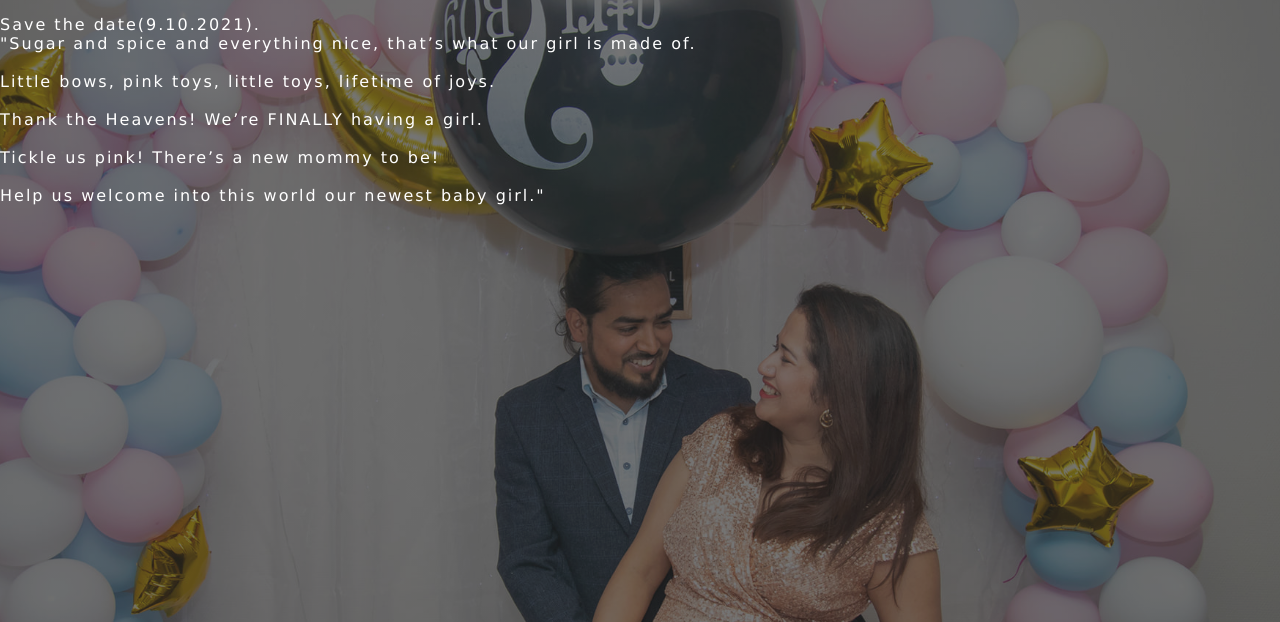
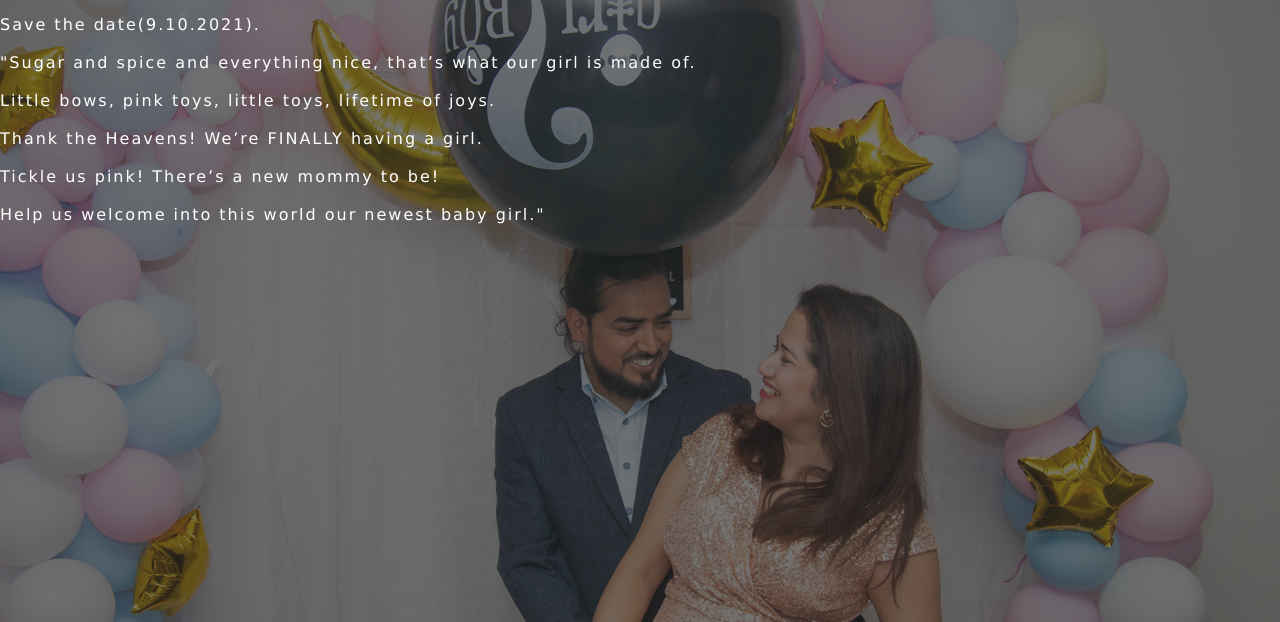
Before and after one commit to pratimaNeupane/pratimaNeupane.github.io, a plain HTML site: page index.html in a window 1280 px wide. Shown: the part 178-800 px from the top of the page. Drawn offline with Linux system fonts and the light colour scheme.

Commit message:
fix errors

```diff
--- a/index.html
+++ b/index.html
@@ -21,7 +21,7 @@
  </div>
  <div class="content">
  <h1>Let´s Celebrate</h1><br>
-    <p class="par">Save the date(9.10.2021).<br>"Sugar and spice and everything nice, that’s what our girl is made of.<br><br>Little bows, pink toys, little toys, lifetime of joys.<br><br>Thank the Heavens! We’re FINALLY having a girl.<br><br>
+    <p class="par">Save the date(9.10.2021).<br><br>"Sugar and spice and everything nice, that’s what our girl is made of.<br><br>Little bows, pink toys, little toys, lifetime of joys.<br><br>Thank the Heavens! We’re FINALLY having a girl.<br><br>
 Tickle us pink! There’s a new mommy to be!<br><br>Help us welcome into this world our newest baby girl."</p>
 </div>
      </div>
```
